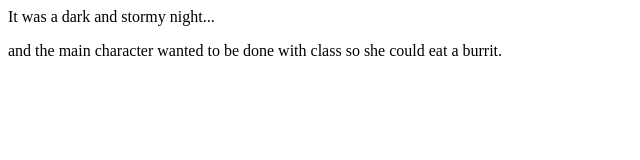
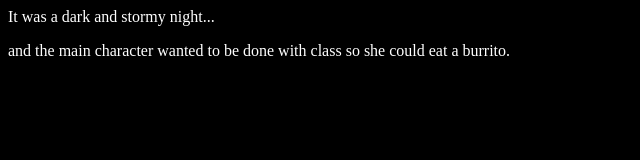
Before and after one commit to cwallace18/fireside-story, a plain HTML site: page index.html in a window 1280 px wide. Shown: the whole page, without its empty margins (0-640 px from the left). Drawn offline with Linux system fonts and the light colour scheme.

Commit message:
Added style.css

```diff
--- a/index.html
+++ b/index.html
@@ -1,7 +1,10 @@
 <html>
-  <body>
+  <head>
+    <link rel="stylesheet" type="text/css" href="style.css">
+  </head>
+<body>
     <p>It was a dark and stormy night...</p>
-    <p>and the main character wanted to be done with class so she could eat a burrit.</p>
+    <p>and the main character wanted to be done with class so she could eat a burrito.</p>
 
   </body>
 </html>
--- /dev/null
+++ b/style.css
@@ -0,0 +1,4 @@
+body {
+  color: white;
+  background-color: black;
+}
```
